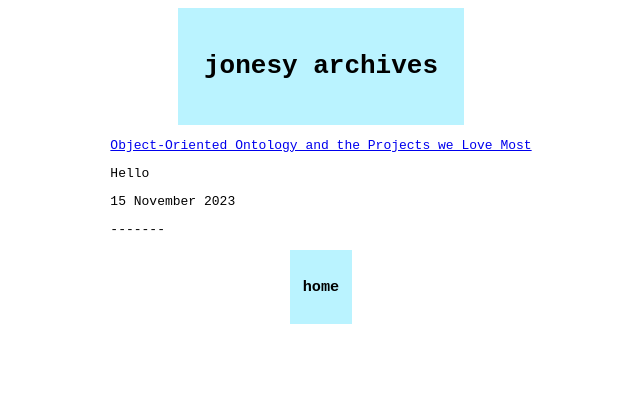
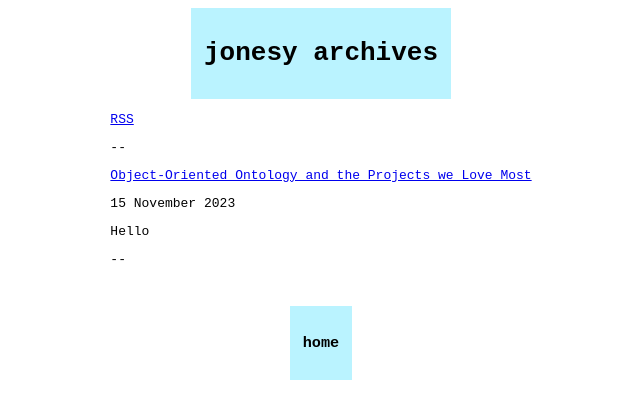
Before and after one commit to d-ones/d-ones.github.io, a Jekyll site: the page built from blog.md, in a window 1280 px wide. Shown: the top 419 px of the page, without its empty margins (319-959 px from the left). Built offline with Jekyll 4.4.1, drawn with Linux system fonts in a browser that asks for light colours.

Commit message:
added RSS

```diff
--- a/_config.yml
+++ b/_config.yml
@@ -0,0 +1,4 @@
+plugins:
+  - jekyll-feed
+title: Jonesy Archives
+author: Duncan Jones
--- a/blog.md
+++ b/blog.md
@@ -2,15 +2,20 @@
 title: jonesy archives
 layout: default
 ---
-  {% for post in site.posts %}
-  <article>
-    <p>
-      <a href="{{ post.url }}">
-        {{ post.title }}
-      </a>
-    </p>
+
+<div>
+    <a href="/feed.xml" target="_blank">RSS</a>
+    <p>--</p>
+    {% for post in site.posts %}
+    <article>
+        <p>
+        <a href="{{ post.url }}">
+            {{ post.title }}
+        </a>
+        </p>
+    <time datetime="{{ post.date | date: "%Y-%m-%d" }}">{{ post.date | date_to_long_string }}</time>
       <p>{{ post.excerpt }}</p>
-    <time datetime="{{ post.date | date: "%Y-%m-%d" }}">{{ post.date | date_to_long_string }}</time>
-      <p>-------</p>
+      <p>--</p>
   </article>
 {% endfor %}
+</div>
--- a/style.css
+++ b/style.css
@@ -13,12 +13,14 @@ body {
 header {
   background-color: #baf3ff;
   color: black;
-  padding: 2em;
+  padding: 1em;
+  text-align: center;
 }
 
 footer {
   background-color: #baf3ff;
   padding: 1em;
+  margin: 1em;
 }
 
 nav {
@@ -32,7 +34,7 @@ main {
 }
 
 main div {
-  margin: 2em;
+  margin: 1em;
 }
 
 main h3 {
@@ -52,3 +54,7 @@ a.noshow {
   color: black;
   text-decoration: none;
 }
+
+a.rss {
+  font-size: 0.65em;
+}
```
Also changed, not shown: _layouts/blog.html (+11 -5 lines), 7 other files.
